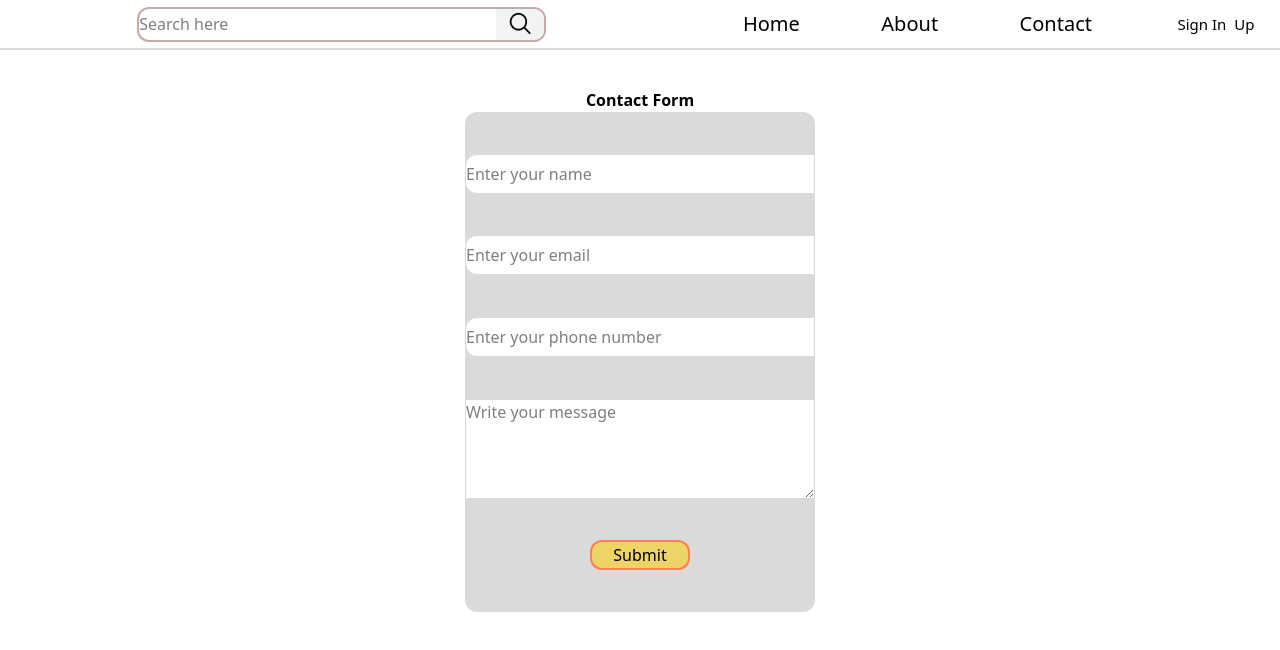
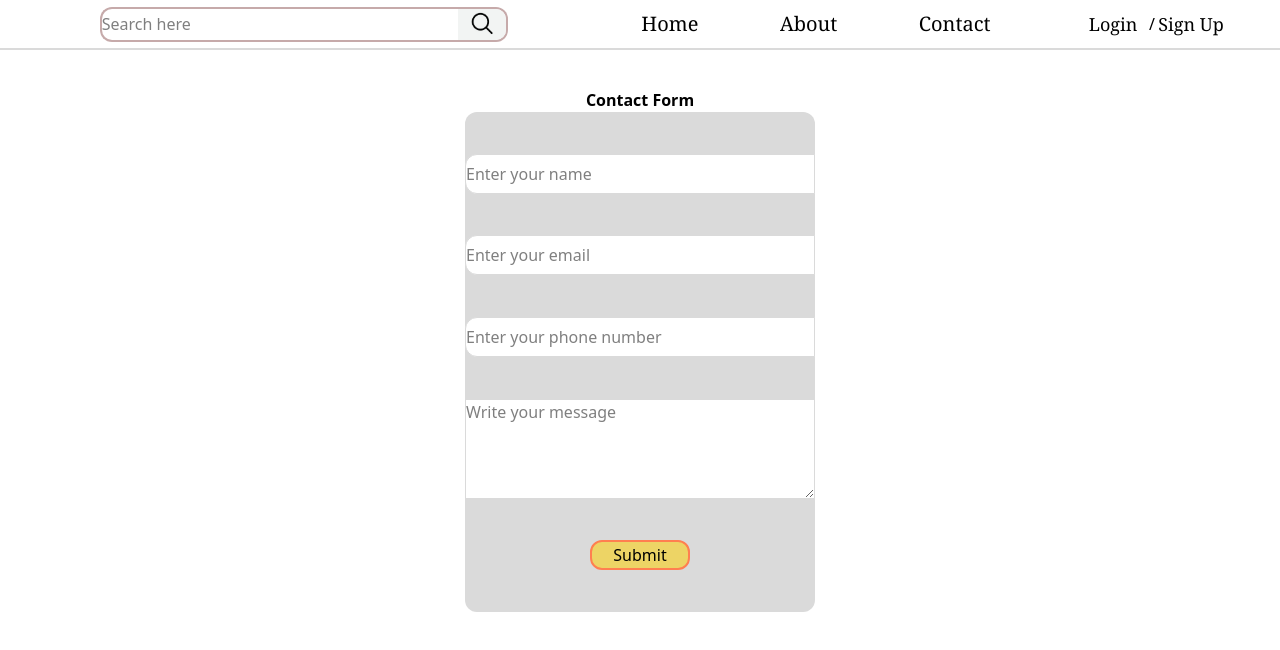
Before and after one commit to Yashraj595/MERN-, a React (Vite) app: page /contact in a window 1280 px wide. Shown: the top 650 px of the page. Built offline with nearby package versions, Linux system fonts and the light colour scheme.

Commit message:
fixing navbar

```diff
--- a/src/components/Navigation.css
+++ b/src/components/Navigation.css
@@ -3,37 +3,22 @@
 *{
   margin: 0;
   padding: 0;
-  /* box-sizing: border-box; */
+
 }
-/*
-input[type="search"]::-webkit-search-decoration,
-input[type="search"]::-webkit-search-cancel-button,
-input[type="search"]::-webkit-search-results-button,
-input[type="search"]::-webkit-search-results-decoration {
-  display: none;
-} */
+
 
 
 #homebargarkikahani{
   display: none;
-/*
-  height: 80px;
-  width: 100px;
- background-color: red;
- display: flex;
- justify-content: center;
- flex-direction: column;
- align-items: center;
- font-size: 20px;
-  */
+
 }
 
 
 
 #cover{
-  width: 30vw;
+  width:40vw;
   height: 100%;
-  background-color: white;
+    background-color:white;
   border-radius: 12px;
   display: flex;
   justify-content: center;
@@ -47,17 +32,18 @@ input[type="search"]::-webkit-search-results-decoration {
   height: 50px;
   display: flex;
   justify-content: center;
-  background-color: white;
+  /* background-color: rgb(127, 40, 40); */
   align-items: center;
+
   border-bottom:2px solid #dadada;
   overflow: hidden;
 }
  input{
-  background-color: rgb(255, 255, 255);
+  background-color: #ffffff;
   width: 28vw;
   height: 35px;
   color: rgb(0, 0, 0);
-  /* border-rad: 15px; */
+
   border-left: 2px solid #c6aaaa;
   border-bottom: 2px solid #c6aaaa;
   border-top: 2px solid #c6aaaa;
@@ -73,11 +59,7 @@ input[type="search"]::-webkit-search-results-decoration {
   border: none;
   border-top-right-radius: 15px;
 }
-/* button{
-  height: 20px;
 
-  object-fit: cover;
- } */
 img{
   width: 100%;
   height: 100%;
@@ -107,22 +89,22 @@ width: 100%;
 
 }
 #uppernav{
-  /* width: 70vw; */
-width:30%;
+
+width:30vw;
 height:50px;
 display: flex;
 justify-content: flex-end;
 align-items: center;
-background-color:white;
+/* background-color:rgb(161, 111, 111); */
 font-size: 55px;
-/* gap: 45px; */
+font-family: "Georgia", serif;
 }
 
 #loginid{
- min-height: 40px;
- min-width: 40px;
-  background-color:white;
-  /* border-radius: 50%; */
+ min-height: 50px;
+ min-width: 160px;
+  /* background-color:rgb(114, 24, 24); */
+
   display: flex;
   align-items: center;
   justify-content: center;
@@ -132,11 +114,17 @@ font-size: 55px;
 
 }
 #form{
- min-width: 50;
-  font-size: 15px;
-  margin: 4px;
-  background-color:white;
+ min-width: 45%;
+ height: 50px;
+
+  /* margin: 4px; */
+  /* background-color:rgb(198, 53, 53); */
   overflow: hidden;
+  display: flex;
+  justify-content: center;
+  align-items: center;
+  font-size: large;
+  font-family: "Georgia", serif;
 
 }
 @media (max-width:950px){
@@ -188,7 +176,7 @@ a{
     justify-content: space-evenly;
   }
   #cover{
-    width: 50%;
+    /* width: 50vw; */
   }
 
 }
@@ -208,7 +196,7 @@ a{
     justify-content: center;
     justify-content: space-evenly;
 font-size: 42px;
-width: 50%;
+/* width: 50%; */
    }
 
 #cover{
@@ -269,7 +257,7 @@ display: none;
   margin-right: 20px;
 }
 #homebargarkikahani a {
-  color: rgb(168, 60, 60);
+  color: rgb(0, 0, 0);
   text-decoration: none;
   font-size: 16px;
   overflow: hidden;
@@ -282,34 +270,7 @@ display: none;
 
 display: none;
  }
-/*
- #threedot{
-  display: block;
-  background-color: rgb(0, 0, 0);
-  color :  white;
 
- overflow: hidden;
-  height: 10px;
-  display: flex;
-  align-items: center;
-  flex-direction: column;
- }
- #threedot span{
-  background-color: red;
-  width: 100%;
-
- }
-
-#threedot:hover {
-
-  box-shadow: 5px 5px 15px rgb(236, 122, 30);
-
-
-  box-shadow:
-    5px 5px 15px rgb(239, 123, 7),
-    -5px -5px 15px rgb(235, 223, 9);
-  top: 70px
-} */
 
 #threedot {
   width: 40px;
@@ -327,37 +288,32 @@ display: none;
   padding: 5px;
 }
 
-/* 3 horizontal lines */
+
 #threedot span {
   width: 100%;
   height: 3px;
-  background-color: rgb(230, 111, 26);
+  background-color: rgb(0, 0, 0);
   border-radius: 2px;
   overflow: hidden;
 }
 
-/* Hover effect */
-#threedot span:hover, #threedot:hover {
-  /* background-color: yellow; */
+
+#threedot span:hover {
+
   border: 0px solid yellow;
-  /* background-color: yellow; */
+
   box-shadow:
     5px 5px 15px rgb(239, 123, 10),
     -5px -5px 15px rgb(235, 223, 10);
 }
-.classgreen{
-
-}
 
 
 
-a{
-  /* font-size: 55%; */
-}
+
 
 #cover {
   width: 60%;
-  /* background-color: red; */
+
 }
 input{
   width: 80%;
@@ -369,17 +325,8 @@ input{
 
 @media(max-width:400px) {
   #uppernav {
-    /* font-size: 30px;
-    display: flex;
-    justify-content: center;
-    justify-content: space-evenly;
-    gap: 5px; */
+
     display: none;
-  }
-
-  a {
-    /* font-size: 70%; */
-    /* display: none; */
   }
 
 }
@@ -387,7 +334,7 @@ input{
 .search-container{
   width: 100vw;
   min-height: 400px;
-  /* background-color: red; */
+
   display: flex;
   justify-content: center;
 }
@@ -399,7 +346,6 @@ width:  250px;
 overflow: hidden;
 border-radius: 12px;
 background-color: #dadada;
-/* display: flex; */
 margin-top: 50px;
 
 
--- a/src/components/Navigation.jsx
+++ b/src/components/Navigation.jsx
@@ -138,10 +138,11 @@ function menu(){
 
         <nav id="loginid">
           <Link id="form" to="/signin">
-          Sign In
+          Login
           </Link>
+          <span>/</span>
           <Link id="form" to="/signup">
-           Up
+           Sign Up
           </Link>
         </nav>
       </div>
```
